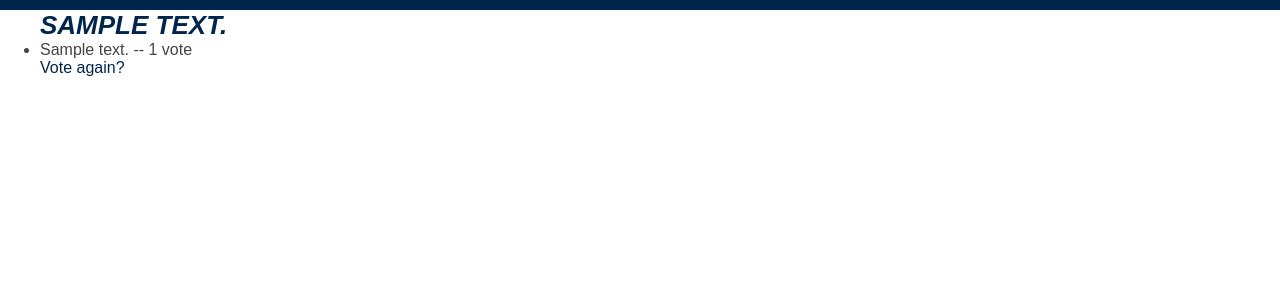
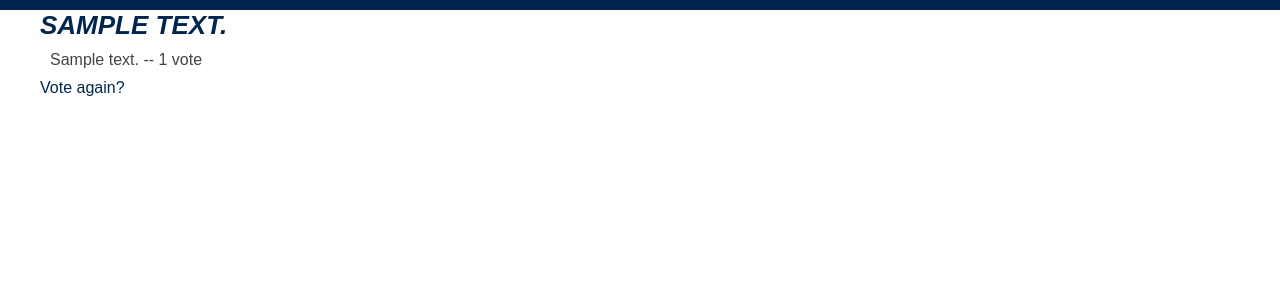
Before and after one commit to bleepster/django-htmx-talk, a Django app: page /1/results/ in a window 1280 px wide. Shown: the top 300 px of the page. Run offline with Django 4.2, Linux system fonts and the light colour scheme; tables that the repository leaves empty hold one stand-in row (values such as "Sample post").

Commit message:
minor tweaks to example_1_1

```diff
--- a/example_1/example_1_1/polls/static/polls/style.css
+++ b/example_1/example_1_1/polls/static/polls/style.css
@@ -30,6 +30,11 @@ body {
   padding: 0px 40px;
   display: flex;
   align-items: center;
+}
+
+.result-entry {
+  padding: 5px;
+  margin: 5px 5px;
 }
 
 input[type=radio] {
--- a/example_1/example_1_1/polls/templates/polls/results.html
+++ b/example_1/example_1_1/polls/templates/polls/results.html
@@ -4,11 +4,9 @@
 {% if question %}
 <div>
     <h1>{{ question.question_text }}</h1>
-    <ul>
     {% for choice in question.choice_set.all %}
-        <li>{{ choice.choice_text }} -- {{ choice.votes }} vote{{ choice.votes|pluralize }}</li>
+        <div class="result-entry">{{ choice.choice_text }} -- {{ choice.votes }} vote{{ choice.votes|pluralize }}</div>
     {% endfor %}
-    </ul>
     <a href="{% url 'polls:detail' question.id %}">Vote again?</a>
 </div>
 {% endif %}
--- a/example_1/example_1_1/polls/views.py
+++ b/example_1/example_1_1/polls/views.py
@@ -26,7 +26,6 @@ def results(request, question_id):
         "question": question,
     }
     return render(request, "polls/results.html", context)
-    pass
 
 def vote(request, question_id):
     question = get_object_or_404(Question, pk=question_id)
```
